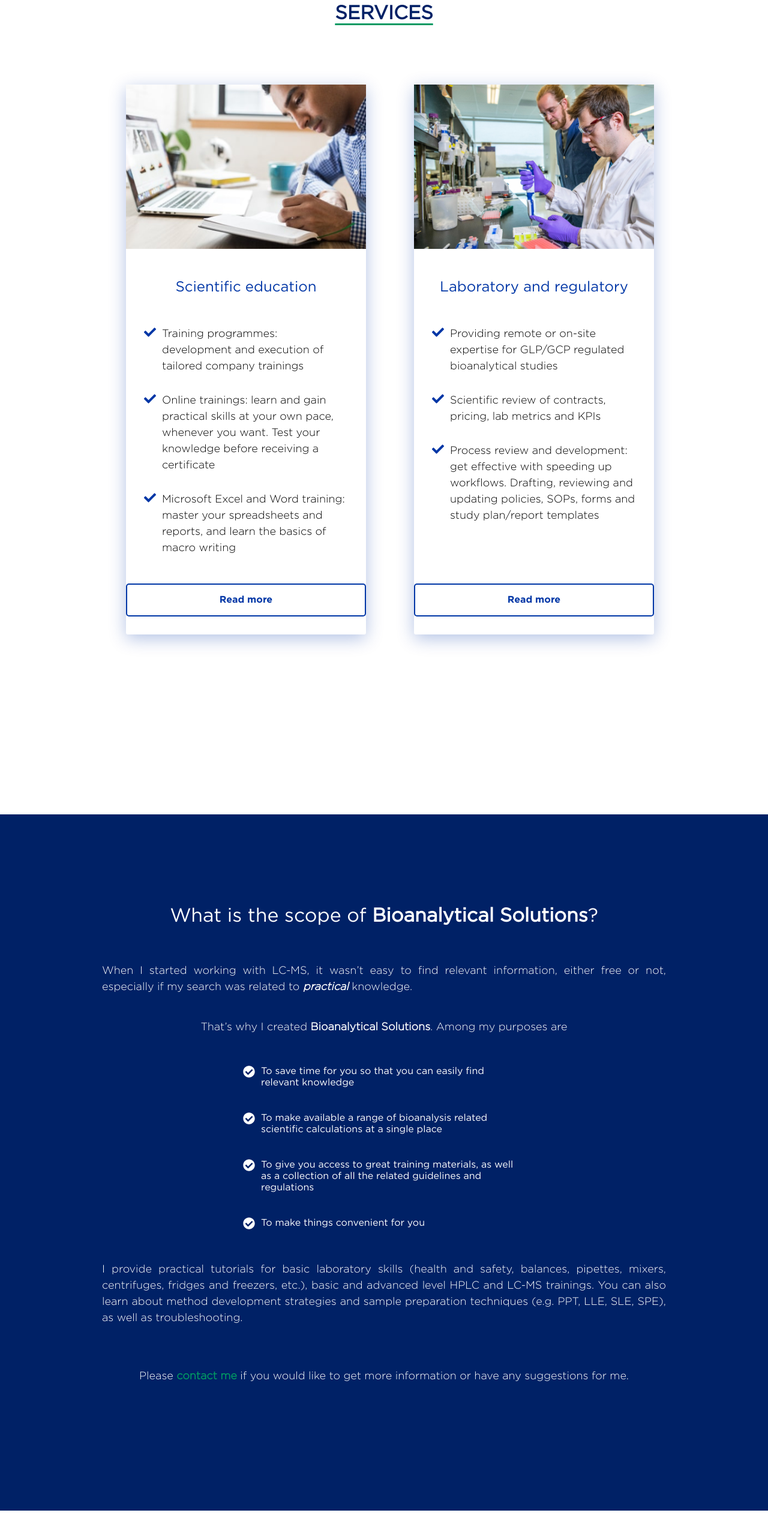
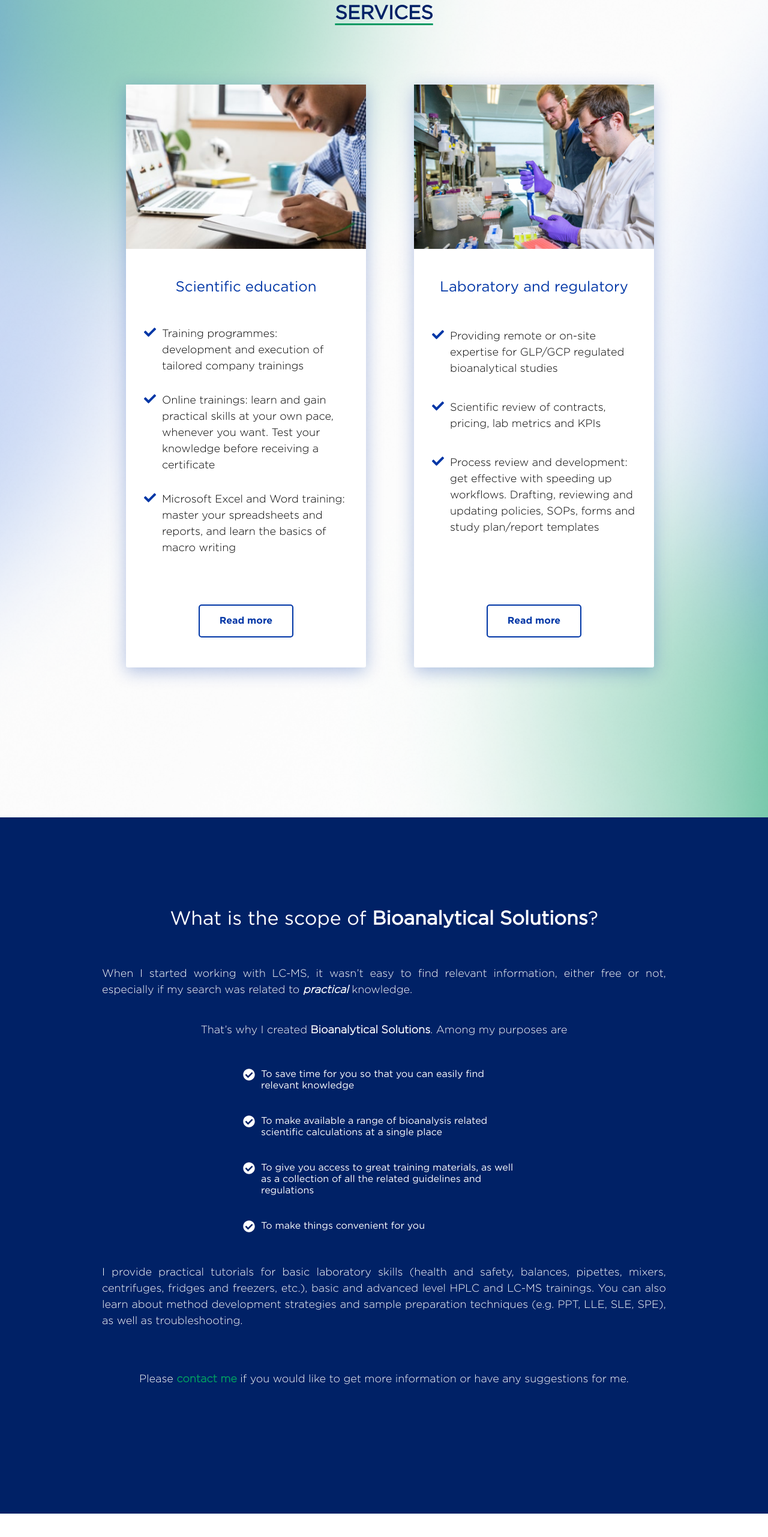
Before and after one commit to Norewal/TB-Personal-Page, a Gatsby site in the folder client/: page / in a window 1280 px wide. Shown: the part 2042-4605 px from the top of the page at 60% size. Built offline with nearby package versions, Linux system fonts and the light colour scheme; Gatsby itself is replaced by a stand-in of ours.

Commit message:
fixed some issues and made some changes

```diff
--- a/client/gatsby-config.js
+++ b/client/gatsby-config.js
@@ -3,9 +3,9 @@
     title: 'Tibor Borsos',
     description: 'Personal Page',
     keywords: 'bioanalysis, biobey, LC-MC, laboratory, education, pharmaceutic',
-    image: '/logo.svg',
+    image: '/about.jpg',
     url: 'https://www.tiborborsos.com',
-    author: 'Tibor Borsos',
+
   },
   plugins: [
     `gatsby-plugin-styled-components`,
--- a/client/package.json
+++ b/client/package.json
@@ -17,9 +17,10 @@
     "body-parser": "^1.19.0",
     "dotenv": "^8.2.0",
     "emailjs-com": "^2.6.4",
-    "gatsby": "^3.0.0",
+    "gatsby": "3.14.2",
     "gatsby-background-image": "^1.4.1",
     "gatsby-image": "^3.0.0",
+    "gatsby-link": "^3.14.0",
     "gatsby-plugin-gatsby-cloud": "^2.0.0",
     "gatsby-plugin-html-attributes": "^1.0.5",
     "gatsby-plugin-manifest": "^3.0.0",
@@ -28,6 +29,7 @@
     "gatsby-plugin-react-helmet": "^4.0.0",
     "gatsby-plugin-sharp": "^3.0.0",
     "gatsby-plugin-styled-components": "^4.0.0",
+    "gatsby-react-router-scroll": "^4.14.0",
     "gatsby-source-filesystem": "^3.0.0",
     "gatsby-transformer-sharp": "^3.0.0",
     "prop-types": "^15.7.2",
--- a/client/src/containers/BioBey/BioBey.jsx
+++ b/client/src/containers/BioBey/BioBey.jsx
@@ -6,6 +6,19 @@
 import SubscribeForm from '../../components/Subscribe/SubscribeForm';
 import Layout from '../../components/Layout';
 import { Link } from 'gatsby';
+import { graphql, useStaticQuery } from 'gatsby';
+import BackgroundImage from 'gatsby-background-image';
+
+const BG = styled.div`
+  background-color: ${theme.darkblue};
+  /*background-image: url('https://www.transparenttextures.com/patterns/hexellence.png');*/
+`;
+
+const BGContainer = styled.div`
+  background-color: ${theme.darkblue};
+  max-width: 1040px;
+  margin: auto;
+`;
 
 const StyledTitle = styled.h1`
   display: flex;
@@ -70,35 +83,58 @@
 `;
 
 export default function BioBey() {
+  const data = useStaticQuery(graphql`
+    query {
+      backgroundImage: file(relativePath: { eq: "new15.png" }) {
+        childImageSharp {
+          fluid(quality: 100) {
+            ...GatsbyImageSharpFluid
+          }
+        }
+      }
+    }
+  `);
+
   return (
-    <section id="biobeySection">
-      <div style={{ backgroundColor: theme.darkblue, marginTop: '50px' }}>
-        <ContainerBox style={{ flexDirection: 'column' }}>
+    <BG>
+      <section id='biobeySection'>
+        <BGContainer>
+          <ContainerBox>
             <StyledTitle>
-            What is the scope of<StyledSpan> Bioanalytical Solutions</StyledSpan>?
+              What is the scope of
+              <StyledSpan> Bioanalytical Solutions</StyledSpan>?
             </StyledTitle>
             <StyledP>
-            When I started working with LC-MS, it wasn’t easy to find
-            relevant information, either free or not, especially if my search was
-            related to <span style={{ fontStyle: "italic", fontWeight: 'bold'}}>practical</span> knowledge.
+              When I started working with LC-MS, it wasn’t easy to find relevant
+              information, either free or not, especially if my search was
+              related to{' '}
+              <span style={{ fontStyle: 'italic', fontWeight: 'bold' }}>
+                practical
+              </span>{' '}
+              knowledge.
             </StyledP>
             <StyledP style={{ textAlign: 'center', margin: '20px' }}>
-            That’s why I created {' '}
-            <span style={{ fontWeight: '800', margin: '0' }}>Bioanalytical Solutions</span>.
-            Among my purposes are
+              That’s why I created{' '}
+              <span style={{ fontWeight: '800', margin: '0' }}>
+                Bioanalytical Solutions
+              </span>
+              . Among my purposes are
             </StyledP>
             <ListContainer>
               <ListItem>
                 <CircleCheckMark />
-              To save time for you so that you can easily find relevant knowledge
+                To save time for you so that you can easily find relevant
+                knowledge
               </ListItem>
               <ListItem>
                 <CircleCheckMark />
-              To make available a range of bioanalysis related scientific calculations at a single place
+                To make available a range of bioanalysis related scientific
+                calculations at a single place
               </ListItem>
               <ListItem>
                 <CircleCheckMark />
-              To give you access to great training materials, as well as a collection of all the related guidelines and regulations
+                To give you access to great training materials, as well as a
+                collection of all the related guidelines and regulations
               </ListItem>
               <ListItem>
                 <CircleCheckMark />
@@ -106,32 +142,40 @@
               </ListItem>
             </ListContainer>
             <StyledP>
-            I provide practical tutorials for basic laboratory skills
-            (health and safety, balances, pipettes, mixers, centrifuges, fridges and freezers, etc.),
-            basic and advanced level HPLC and LC-MS trainings.
-            You can also learn about method development strategies and sample preparation techniques
-            (e.g. PPT, LLE, SLE, SPE), as well as troubleshooting.
+              I provide practical tutorials for basic laboratory skills (health
+              and safety, balances, pipettes, mixers, centrifuges, fridges and
+              freezers, etc.), basic and advanced level HPLC and LC-MS
+              trainings. You can also learn about method development strategies
+              and sample preparation techniques (e.g. PPT, LLE, SLE, SPE), as
+              well as troubleshooting.
             </StyledP>
             <SubscribeContainer>
-            <StyledP style={{ textAlign: 'center'}}>
+              <StyledP style={{ textAlign: 'center' }}>
                 Please
                 <Link
-              to="/contact"
-              style={{color: "#009962", fontWeight: 'bold', textDecoration: 'none' }}
+                  to='/contact'
+                  style={{
+                    color: '#009962',
+                    fontWeight: 'bold',
+                    textDecoration: 'none',
+                  }}
                 >
-                {' '}contact me{' '}
+                  {' '}
+                  contact me{' '}
                 </Link>
-              if you would like to get more information or have any suggestions for me.
+                if you would like to get more information or have any
+                suggestions for me.
               </StyledP>
               {/*
             <StyledP style={{ textAlign: 'center'}}>Subscribe to my newsletter & stay updated!</StyledP>
             <SubscribeBox>
               <SubscribeForm />
             </SubscribeBox>
-          */ }
+          */}
             </SubscribeContainer>
           </ContainerBox>
-      </div>
+        </BGContainer>
       </section>
+    </BG>
   );
 }
--- a/client/src/containers/ServicesPage/Services.jsx
+++ b/client/src/containers/ServicesPage/Services.jsx
@@ -5,11 +5,17 @@
 import styled from 'styled-components';
 import CheckMark from '../../components/DownArrow/checkMark';
 import ButtonsWhite from '../../components/buttons/WhiteButton';
-import { Link, graphql, useStaticQuery  } from 'gatsby';
+import { Link, graphql, useStaticQuery } from 'gatsby';
 import Img from 'gatsby-image';
+import BackgroundImage from 'gatsby-background-image';
 
 import Aos from 'aos';
 import 'aos/dist/aos.css';
+
+const NewSection = styled.section`
+  /* background-color: #f2f2f2;
+  background-image: url('https://www.transparenttextures.com/patterns/gplay.png');*/
+`;
 
 const ServicesContainer = styled.div`
   display: flex;
@@ -26,12 +32,17 @@
 `;
 
 const ServiceBox = styled.div`
+  background-color: white;
+  display: flex;
+  flex-direction: column;
+  justify-content: center;
+  align-items: center;
   width: 400px;
   border-radius: 3px;
   text-align: center;
   padding: 0 0 50px 0;
   margin: 0 auto;
-  position: relative;
+
   box-shadow: rgba(0, 54, 166, 0.3) 0px 7px 29px 0px;
 
   @media screen and (max-width: 960px) {
@@ -69,15 +80,10 @@
   }
 `;
 
-const ServiceContent = styled.p`
-
-`;
+const ServiceContent = styled.p``;
 
 const StyledButtonsWhite = styled(ButtonsWhite)`
-  position: absolute;
   bottom: 30px;
-  left: 0;
-  right: 0;
   margin: 0 auto;
 
   @media screen and (max-width: 768px) {
@@ -91,35 +97,45 @@
   const [clickLab, setClickLab] = useState(true);
 
   if (!clickEdu) {
-    return <Redirect to="/serviceEdu" />;
+    return <Redirect to='/serviceEdu' />;
   }
   if (!clickLab) {
-    return <Redirect to="/serviceLab" />;
+    return <Redirect to='/serviceLab' />;
   }
-
 
   const data = useStaticQuery(graphql`
     query {
-      serviceMainLaboratory: file(relativePath: {eq: "main2-min.jpg"}) {
+      serviceMainLaboratory: file(relativePath: { eq: "main2-min.jpg" }) {
         childImageSharp {
           fluid {
             ...GatsbyImageSharpFluid
           }
         }
       }
-      serviceMainEducation: file(relativePath: {eq: "main1-min.jpg"}) {
+      serviceMainEducation: file(relativePath: { eq: "main1-min.jpg" }) {
         childImageSharp {
           fluid {
             ...GatsbyImageSharpFluid
           }
         }
       }
+      backgroundImage: file(relativePath: { eq: "bg4.png" }) {
+        childImageSharp {
+          fluid(quality: 100, maxWidth: 1920) {
+            ...GatsbyImageSharpFluid
           }
-  `)
+        }
+      }
+    }
+  `);
 
   return (
     <>
-      <section id="servicesSection">
+      <BackgroundImage
+        fluid={data.backgroundImage.childImageSharp.fluid}
+        fadeIn
+      >
+        <NewSection id='servicesSection'>
           <ContainerBox>
             <Titles>Services</Titles>
             <ServicesContainer>
@@ -127,7 +143,7 @@
                 <ImageContainer>
                   <Img
                     fluid={data.serviceMainEducation.childImageSharp.fluid}
-                  alt="Services: Laboratory"
+                    alt='Services: Laboratory'
                   />
                 </ImageContainer>
                 <ServiceTitle>Scientific education</ServiceTitle>
@@ -135,36 +151,35 @@
                 <ServicePoint>
                   <CheckMark />
                   <ServiceContent>
-                  Training programmes: development and execution of tailored company trainings
+                    Training programmes: development and execution of tailored
+                    company trainings
                   </ServiceContent>
                 </ServicePoint>
                 <ServicePoint>
                   <CheckMark />
                   <ServiceContent>
-                  Online trainings: learn and gain practical skills at your own pace, whenever you want.
-                  Test your knowledge before receiving a certificate
+                    Online trainings: learn and gain practical skills at your
+                    own pace, whenever you want. Test your knowledge before
+                    receiving a certificate
                   </ServiceContent>
                 </ServicePoint>
                 <ServicePoint style={{ paddingBottom: '80px' }}>
                   <CheckMark />
                   <ServiceContent>
-                  Microsoft Excel and Word training: master your spreadsheets and reports, and learn the basics of macro writing
+                    Microsoft Excel and Word training: master your spreadsheets
+                    and reports, and learn the basics of macro writing
                   </ServiceContent>
                 </ServicePoint>
-              <Link to="/service-edu" rel="noopener noreferrer">
-                <StyledButtonsWhite>
-                  Read more
-                </StyledButtonsWhite>
+                <Link to='/service-edu' rel='noopener noreferrer'>
+                  <StyledButtonsWhite>Read more</StyledButtonsWhite>
                 </Link>
               </ServiceBox>
-
-
 
               <ServiceBox>
                 <ImageContainer>
                   <Img
                     fluid={data.serviceMainLaboratory.childImageSharp.fluid}
-                    alt="Services: Laboratory"
+                    alt='Services: Laboratory'
                   />
                 </ImageContainer>
                 <ServiceTitle>Laboratory and regulatory</ServiceTitle>
@@ -172,31 +187,33 @@
                 <ServicePoint>
                   <CheckMark />
                   <ServiceContent>
-                  Providing remote or on-site expertise for GLP/GCP regulated bioanalytical studies
+                    Providing remote or on-site expertise for GLP/GCP regulated
+                    bioanalytical studies
                   </ServiceContent>
                 </ServicePoint>
                 <ServicePoint>
                   <CheckMark />
                   <ServiceContent>
-                  Scientific review of contracts, pricing, lab metrics and KPIs
+                    Scientific review of contracts, pricing, lab metrics and
+                    KPIs
                   </ServiceContent>
                 </ServicePoint>
                 <ServicePoint>
                   <CheckMark />
                   <ServiceContent style={{ paddingBottom: '80px' }}>
-                  Process review and development: get effective with speeding up workflows.
-                  Drafting, reviewing and updating policies, SOPs, forms and study plan/report templates
+                    Process review and development: get effective with speeding
+                    up workflows. Drafting, reviewing and updating policies,
+                    SOPs, forms and study plan/report templates
                   </ServiceContent>
                 </ServicePoint>
-              <Link to="/service-lab" rel="noopener noreferrer">
-                <StyledButtonsWhite>
-                  Read more
-                </StyledButtonsWhite>
+                <Link to='/service-lab' rel='noopener noreferrer'>
+                  <StyledButtonsWhite>Read more</StyledButtonsWhite>
                 </Link>
               </ServiceBox>
             </ServicesContainer>
           </ContainerBox>
-      </section>
+        </NewSection>
+      </BackgroundImage>
     </>
   );
 }
--- a/client/src/pages/index.jsx
+++ b/client/src/pages/index.jsx
@@ -5,20 +5,22 @@
 import ContactSection from '../containers/ContactSection/ContactSection';
 import Services from '../containers/ServicesPage/Services';
 import Layout from '../components/Layout';
-import SEO from "../components/seo"
-
-
+import SEO from '../components/seo';
 
 export default function Homepage() {
   return (
     <Layout>
-      <SEO title="Home" description="I am Tibor Borsos, the creator and owner of BioBey, a consultancy specialising in training and supporting analytical labs, especially in the field of LC-MC bioanalysis. I offer expertise to laboratories of pharmaceutical companies, universities, start-ups and CROs." />
-      <section id="homePage">
-          <Hero />
-          <About />
-          <Services />
-          <BioBey />
-          <ContactSection />
+      <SEO
+        title='Tibo Borsos'
+        description='I am Tibor Borsos, the creator and owner of BioBey, a consultancy specialising in training and supporting analytical labs, especially in the field of LC-MC bioanalysis. I offer expertise to laboratories of pharmaceutical companies, universities, start-ups and CROs.'
+        image=''
+      />
+      <section id='homePage'>
+        <Hero />
+        <About />
+        <Services />
+        <BioBey />
+        <ContactSection />
       </section>
     </Layout>
   );
```
Also changed, not shown: client/src/components/buttons/WhiteButton.jsx (+4 -7 lines), client/src/components/container/container.jsx (+2 -8 lines), client/src/components/seo.js (+11 -12 lines), client/src/images/2.jpg (added), client/src/images/bg-bubble.png (added), client/src/images/bg4.png (added), client/src/images/gplaypattern.png (added), client/src/images/new.jpg (added), 1 other file. Lines whose indentation alone changed are shown as unchanged.
